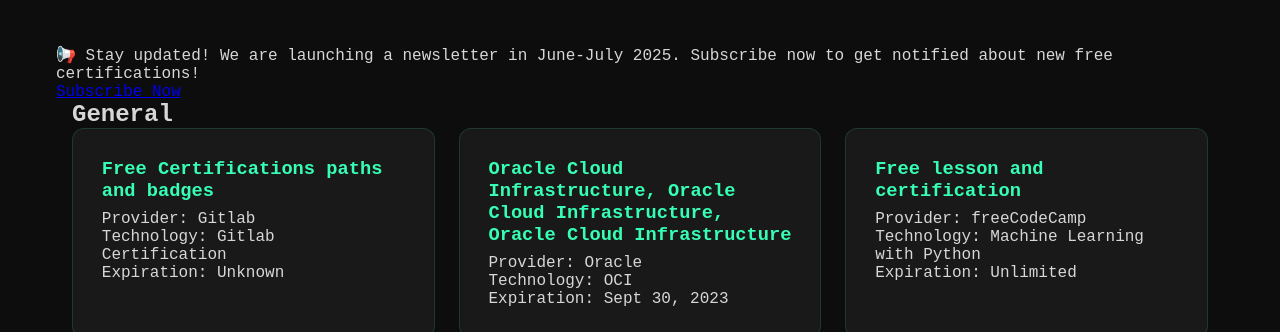
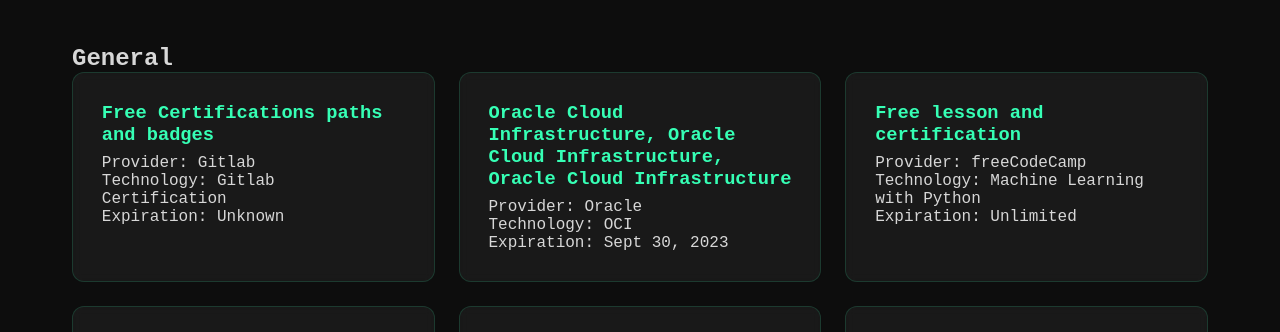
Before and after one commit to vanille-education/vanille-education.github.io, a plain HTML site: page index.html in a window 1280 px wide. Shown: the part 447-779 px from the top of the page. Drawn offline with Linux system fonts and the light colour scheme.

Commit message:
Actualizar index.html

```diff
--- a/index.html
+++ b/index.html
@@ -187,11 +187,6 @@ footer {
   <div class="hero" data-astro-cid-j7pv25f6>
     <h1 data-astro-cid-j7pv25f6>Free Online Courses With Free Certificates</h1>
     <p data-astro-cid-j7pv25f6>Discover curated lists of <strong data-astro-cid-j7pv25f6>free online certificate programs</strong> across various industries</p>
-  </div>
-
-  <div class="newsletter-promo" data-astro-cid-j7pv25f6>
-    <p data-astro-cid-j7pv25f6>📢 Stay updated! We are launching a newsletter in June-July 2025. Subscribe now to get notified about new free certifications!</p>
-    <a href="/newsletter" class="subscribe-button" data-astro-cid-j7pv25f6>Subscribe Now</a>
   </div>
 
   <section class="categories" data-astro-cid-j7pv25f6>
```
